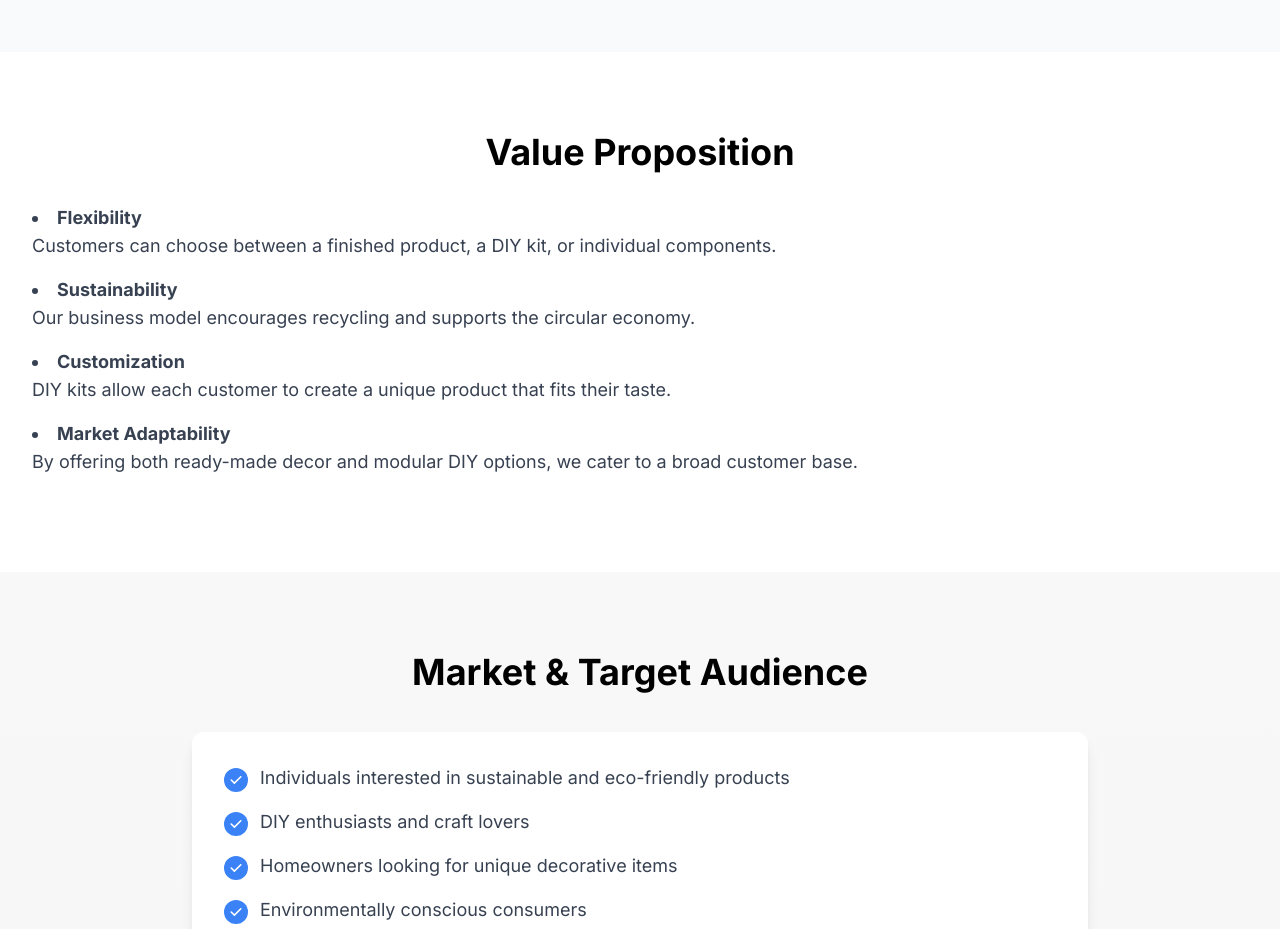
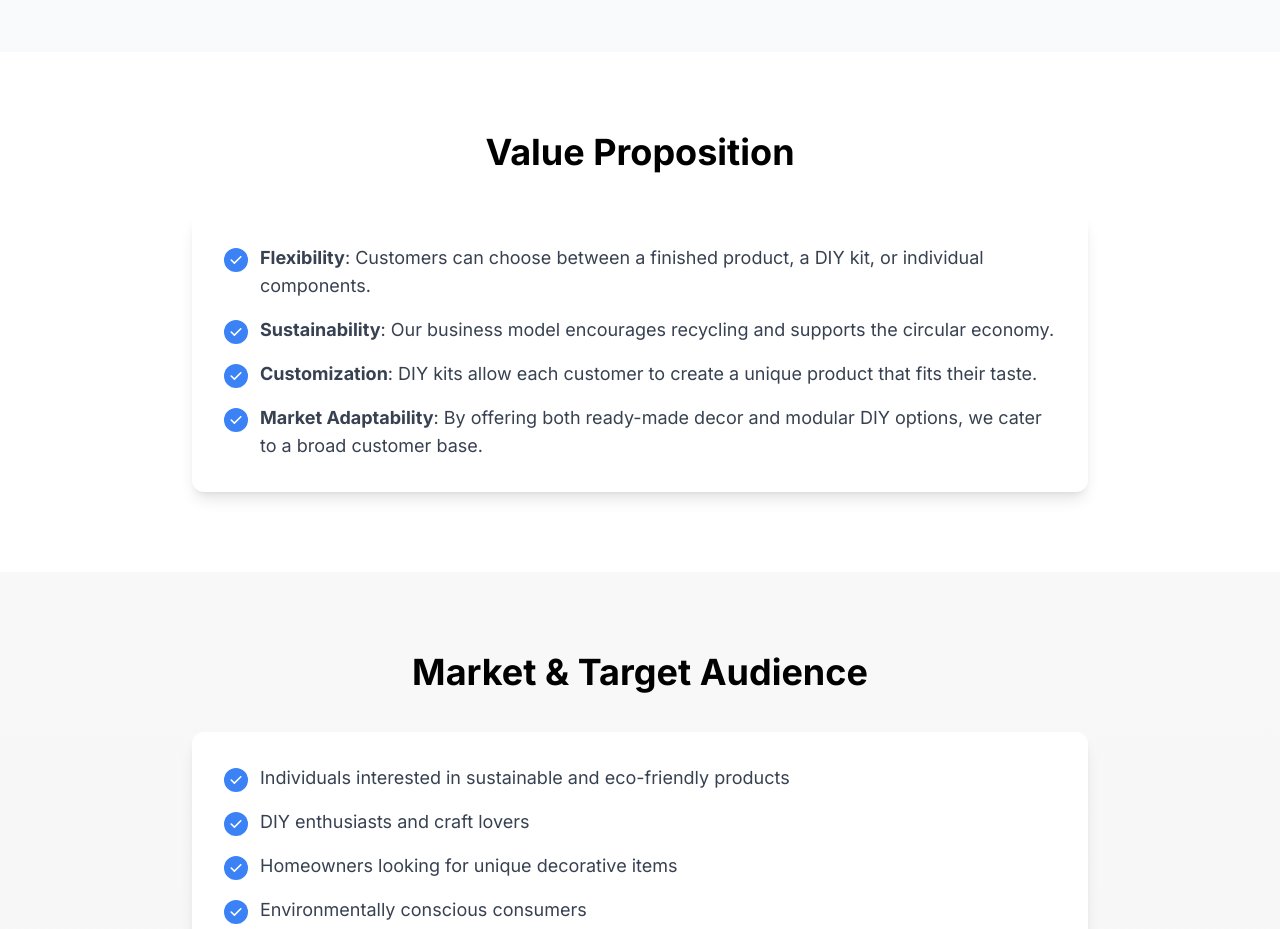
Before and after one commit to cevherk/innoway-website, a Next.js app: page / in a window 1280 px wide. Shown: the part 2240-3169 px from the top of the page. Built offline with nearby package versions, Linux system fonts and the light colour scheme.

Commit message:
Update Value Proposition design to match Market section

```diff
--- a/components/ValueProposition.tsx
+++ b/components/ValueProposition.tsx
@@ -3,26 +3,44 @@ import React from 'react';
 export default function ValueProposition() {
   return (
     <section id="value-proposition" className="section-padding bg-white">
-      <div className="container-custom">
-        <h2 className="heading-2 text-center mb-8">Value Proposition</h2>
-        <ul className="list-disc list-inside text-lg text-gray-700">
-          <li className="mb-4">
-            <strong>Flexibility</strong>
-            <p>Customers can choose between a finished product, a DIY kit, or individual components.</p>
-          </li>
-          <li className="mb-4">
-            <strong>Sustainability</strong>
-            <p>Our business model encourages recycling and supports the circular economy.</p>
-          </li>
-          <li className="mb-4">
-            <strong>Customization</strong>
-            <p>DIY kits allow each customer to create a unique product that fits their taste.</p>
-          </li>
-          <li className="mb-4">
-            <strong>Market Adaptability</strong>
-            <p>By offering both ready-made decor and modular DIY options, we cater to a broad customer base.</p>
-          </li>
-        </ul>
+      <div className="max-w-4xl mx-auto">
+        <h2 className="heading-2 text-center mb-10">Value Proposition</h2>
+        <div className="bg-white shadow-lg rounded-xl p-8">
+          <ul className="space-y-4 text-lg text-gray-700">
+            <li className="flex items-start">
+              <div className="flex-shrink-0 w-6 h-6 rounded-full bg-primary flex items-center justify-center mt-1">
+                <svg xmlns="http://www.w3.org/2000/svg" className="h-4 w-4 text-white" viewBox="0 0 20 20" fill="currentColor">
+                  <path fillRule="evenodd" d="M16.707 5.293a1 1 0 010 1.414l-8 8a1 1 0 01-1.414 0l-4-4a1 1 0 011.414-1.414L8 12.586l7.293-7.293a1 1 0 011.414 0z" clipRule="evenodd" />
+                </svg>
+              </div>
+              <span className="ml-3"><strong>Flexibility</strong>: Customers can choose between a finished product, a DIY kit, or individual components.</span>
+            </li>
+            <li className="flex items-start">
+              <div className="flex-shrink-0 w-6 h-6 rounded-full bg-primary flex items-center justify-center mt-1">
+                <svg xmlns="http://www.w3.org/2000/svg" className="h-4 w-4 text-white" viewBox="0 0 20 20" fill="currentColor">
+                  <path fillRule="evenodd" d="M16.707 5.293a1 1 0 010 1.414l-8 8a1 1 0 01-1.414 0l-4-4a1 1 0 011.414-1.414L8 12.586l7.293-7.293a1 1 0 011.414 0z" clipRule="evenodd" />
+                </svg>
+              </div>
+              <span className="ml-3"><strong>Sustainability</strong>: Our business model encourages recycling and supports the circular economy.</span>
+            </li>
+            <li className="flex items-start">
+              <div className="flex-shrink-0 w-6 h-6 rounded-full bg-primary flex items-center justify-center mt-1">
+                <svg xmlns="http://www.w3.org/2000/svg" className="h-4 w-4 text-white" viewBox="0 0 20 20" fill="currentColor">
+                  <path fillRule="evenodd" d="M16.707 5.293a1 1 0 010 1.414l-8 8a1 1 0 01-1.414 0l-4-4a1 1 0 011.414-1.414L8 12.586l7.293-7.293a1 1 0 011.414 0z" clipRule="evenodd" />
+                </svg>
+              </div>
+              <span className="ml-3"><strong>Customization</strong>: DIY kits allow each customer to create a unique product that fits their taste.</span>
+            </li>
+            <li className="flex items-start">
+              <div className="flex-shrink-0 w-6 h-6 rounded-full bg-primary flex items-center justify-center mt-1">
+                <svg xmlns="http://www.w3.org/2000/svg" className="h-4 w-4 text-white" viewBox="0 0 20 20" fill="currentColor">
+                  <path fillRule="evenodd" d="M16.707 5.293a1 1 0 010 1.414l-8 8a1 1 0 01-1.414 0l-4-4a1 1 0 011.414-1.414L8 12.586l7.293-7.293a1 1 0 011.414 0z" clipRule="evenodd" />
+                </svg>
+              </div>
+              <span className="ml-3"><strong>Market Adaptability</strong>: By offering both ready-made decor and modular DIY options, we cater to a broad customer base.</span>
+            </li>
+          </ul>
+        </div>
       </div>
     </section>
   );
```
